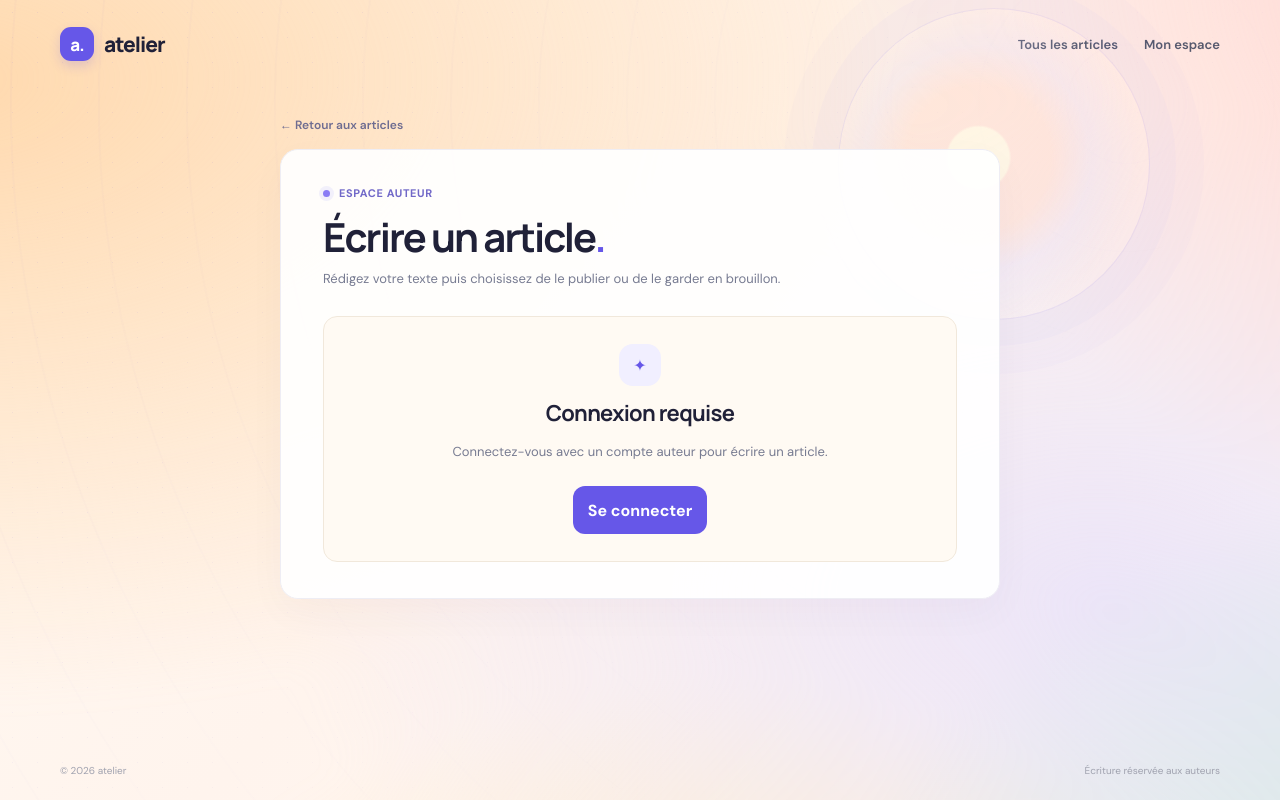
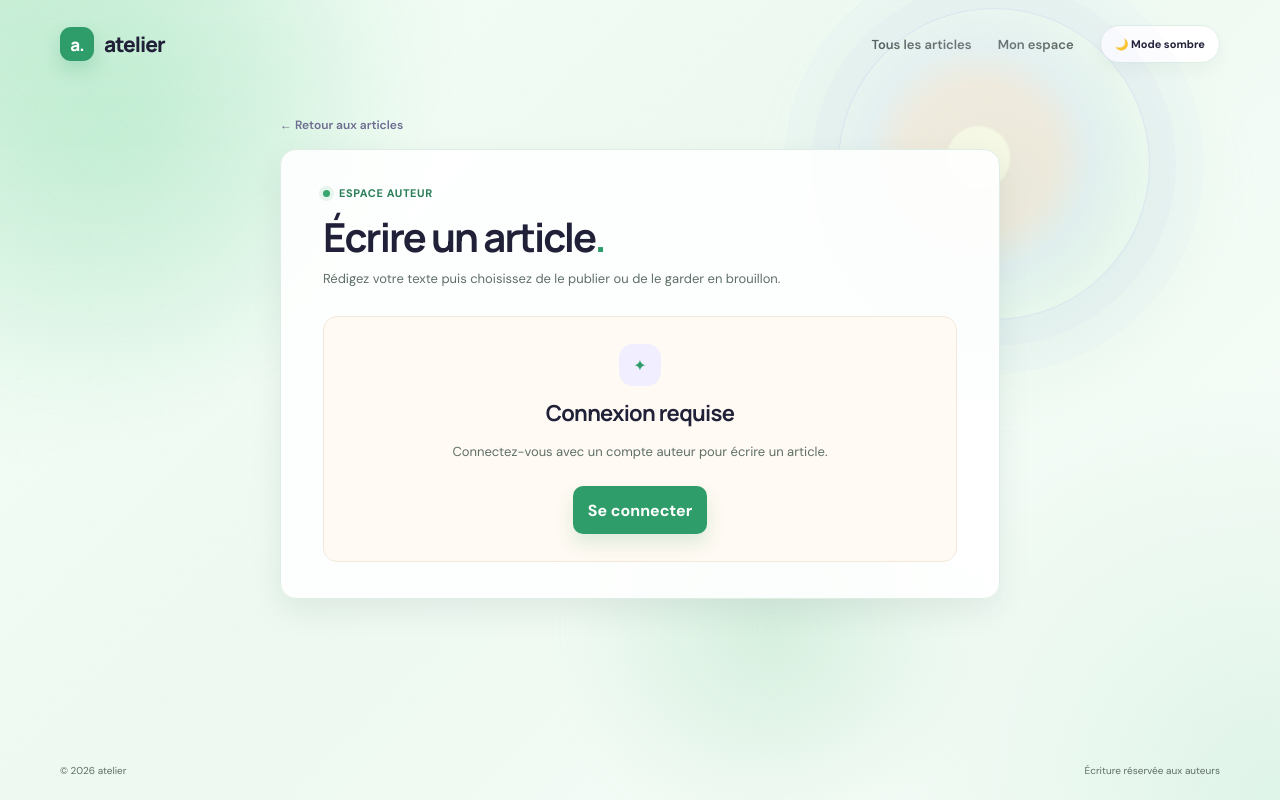
Before and after one commit to liamfootball271/lesson6, a website: page write-article.html in a window 1280 px wide. Drawn offline with Linux system fonts and the light colour scheme; no server answers.

Commit message:
supabase

```diff
--- a/auth.js
+++ b/auth.js
@@ -1,4 +1,42 @@
 const SESSION_PATH = '/api/me';
+const THEME_KEY = 'atelier-theme';
+
+function applyTheme(theme) {
+  const selectedTheme = theme === 'dark' ? 'dark' : 'light';
+  document.body.dataset.theme = selectedTheme;
+  const toggleButton = document.querySelector('#theme-toggle');
+  if (toggleButton) {
+    toggleButton.setAttribute('aria-pressed', String(selectedTheme === 'dark'));
+    toggleButton.textContent = selectedTheme === 'dark' ? '☀️ Mode clair' : '🌙 Mode sombre';
+    toggleButton.title = selectedTheme === 'dark' ? 'Passer en mode clair' : 'Passer en mode sombre';
+  }
+  const metaThemeColor = document.querySelector('meta[name="theme-color"]');
+  if (metaThemeColor) {
+    metaThemeColor.setAttribute('content', selectedTheme === 'dark' ? '#0d1b18' : '#fff8f1');
+  }
+  localStorage.setItem(THEME_KEY, selectedTheme);
+}
+
+function initThemeToggle() {
+  const nav = document.querySelector('.header-nav');
+  if (!nav || document.querySelector('#theme-toggle')) return;
+
+  const toggleButton = document.createElement('button');
+  toggleButton.type = 'button';
+  toggleButton.id = 'theme-toggle';
+  toggleButton.className = 'theme-toggle';
+  toggleButton.setAttribute('aria-label', 'Changer le thème');
+  toggleButton.addEventListener('click', () => {
+    const currentTheme = document.body.dataset.theme === 'dark' ? 'light' : 'dark';
+    applyTheme(currentTheme);
+  });
+
+  nav.appendChild(toggleButton);
+
+  const savedTheme = localStorage.getItem(THEME_KEY);
+  const preferredTheme = window.matchMedia('(prefers-color-scheme: dark)').matches ? 'dark' : 'light';
+  applyTheme(savedTheme || preferredTheme);
+}
 
 async function requestApi(path, options = {}) {
   const response = await fetch(path, {
@@ -473,6 +511,8 @@ async function initComposerPage() {
   });
 }
 
+initThemeToggle();
+
 if (document.body.dataset.page === 'auth') initAuthPage();
 if (document.body.dataset.page === 'home') initHomePage();
 if (document.body.dataset.page === 'articles') initArticlesPage();
--- a/styles.css
+++ b/styles.css
@@ -4,43 +4,145 @@
   color-scheme: light;
   font-family: 'DM Sans', sans-serif;
   color: #202138;
-  background: #fff8f1;
+  background: #f3fff8;
   font-synthesis: none;
   text-rendering: optimizeLegibility;
   --ink: #202138;
-  --muted: #777b91;
-  --purple: #6657e8;
-  --purple-dark: #5142d0;
-  --line: #e8e9f0;
+  --muted: #5e6f66;
+  --purple: #2f9d69;
+  --purple-dark: #227d53;
+  --line: #dfeee5;
+  --green-soft: #ebf9f0;
+  --green-deep: #174f3b;
+  --bg: #f3fff8;
+  --panel: rgba(255, 255, 255, 0.88);
+  --panel-strong: #ffffff;
+  --panel-soft: #f7faf8;
+  --shadow: rgba(31, 56, 48, 0.08);
+  --button-text: #ffffff;
+  --header-text: #56615a;
+  --input-bg: #ffffff;
+  --input-border: #e3eee7;
+  --radius-sm: 10px;
+  --radius-md: 16px;
+  --radius-lg: 22px;
+  --shadow-soft: 0 12px 32px rgba(28, 56, 46, 0.08);
+  --shadow-card: 0 18px 42px rgba(22, 43, 35, 0.08);
+}
+
+body[data-theme='dark'] {
+  color-scheme: dark;
+  --ink: #ebf7f2;
+  --muted: #afc9bf;
+  --purple: #49b97f;
+  --purple-dark: #75d0a0;
+  --line: #22473c;
+  --green-soft: #122d26;
+  --green-deep: #d9f6e9;
+  --bg: #0d1b18;
+  --panel: rgba(18, 31, 28, 0.92);
+  --panel-strong: #122520;
+  --panel-soft: #102824;
+  --shadow: rgba(6, 14, 12, 0.55);
+  --button-text: #0d1b18;
+  --header-text: #d9e7e2;
+  --input-bg: #112b27;
+  --input-border: #264b42;
+  --shadow-soft: 0 12px 32px rgba(3, 10, 9, 0.38);
+  --shadow-card: 0 18px 42px rgba(2, 11, 10, 0.42);
 }
 
 * { box-sizing: border-box; }
-body { position: relative; isolation: isolate; min-width: 320px; min-height: 100vh; margin: 0; display: flex; flex-direction: column; overflow-x: hidden; background: linear-gradient(135deg, #fffaf2 0%, #fff4ed 48%, #fff8f4 100%); }
+body {
+  position: relative;
+  isolation: isolate;
+  min-width: 320px;
+  min-height: 100vh;
+  margin: 0;
+  display: flex;
+  flex-direction: column;
+  overflow-x: hidden;
+  background:
+    radial-gradient(circle at top left, rgba(158, 222, 183, 0.42), transparent 31%),
+    radial-gradient(circle at bottom right, rgba(182, 230, 206, 0.38), transparent 28%),
+    linear-gradient(135deg, #f6fff8 0%, #edf9f1 42%, #f8fdf9 100%);
+  color: var(--ink);
+}
 body::before, body::after { position: fixed; z-index: 0; inset: 0; content: ''; pointer-events: none; }
-body::before { inset: -22%; background: radial-gradient(ellipse at 12% 18%, #ffd19ecf 0, transparent 31%), radial-gradient(ellipse at 83% 69%, #a9dfd0c9 0, transparent 34%), radial-gradient(ellipse at 76% 11%, #ffbcb8c4 0, transparent 29%), radial-gradient(ellipse at 39% 91%, #ffe29bc2 0, transparent 30%), radial-gradient(ellipse at 53% 48%, #d9d3ff80 0, transparent 39%); background-size: 145% 145%; filter: blur(16px); transform: translate3d(var(--background-x, 0px), var(--background-y, 0px), 0) scale(1.04); will-change: transform; animation: background-breathe 28s ease-in-out infinite alternate; }
-body::after { opacity: .34; background-image: radial-gradient(#7668df54 .8px, transparent .8px), repeating-radial-gradient(circle at 88% 13%, transparent 0 58px, #7668df13 59px 60px, transparent 61px 88px); background-size: 25px 25px, auto; mask-image: linear-gradient(135deg, #000 0%, transparent 78%); }
+body::before {
+  inset: -12%;
+  background:
+    radial-gradient(circle at 18% 22%, rgba(162, 228, 190, 0.48), transparent 18%),
+    radial-gradient(circle at 72% 30%, rgba(196, 236, 213, 0.5), transparent 16%),
+    radial-gradient(circle at 58% 72%, rgba(164, 220, 184, 0.38), transparent 17%);
+  filter: blur(22px);
+  transform: translate3d(var(--background-x, 0px), var(--background-y, 0px), 0) scale(1.04);
+  animation: background-breathe 28s ease-in-out infinite alternate;
+}
+body::after {
+  opacity: .28;
+  background-image:
+    radial-gradient(rgba(53, 122, 93, 0.14) 1px, transparent 1px),
+    radial-gradient(rgba(53, 122, 93, 0.1) 1px, transparent 1px),
+    linear-gradient(transparent 0%, rgba(255,255,255,0.2) 100%);
+  background-position: 0 0, 18px 18px, center;
+  background-size: 36px 36px;
+  mask-image: linear-gradient(135deg, rgba(0,0,0,0.8), transparent 80%);
+}
+body[data-theme='dark'] {
+  background:
+    radial-gradient(circle at top left, rgba(68, 165, 118, 0.18), transparent 30%),
+    radial-gradient(circle at bottom right, rgba(82, 170, 128, 0.12), transparent 28%),
+    linear-gradient(135deg, #0d1715 0%, #101d1a 40%, #0b1513 100%);
+}
+body[data-theme='dark']::before {
+  background:
+    radial-gradient(circle at 18% 22%, rgba(78, 176, 124, 0.28), transparent 18%),
+    radial-gradient(circle at 72% 30%, rgba(63, 134, 103, 0.22), transparent 17%),
+    radial-gradient(circle at 58% 72%, rgba(92, 172, 134, 0.18), transparent 16%);
+}
+body[data-theme='dark']::after {
+  opacity: .22;
+  background-image:
+    radial-gradient(rgba(129, 216, 170, 0.12) 1px, transparent 1px),
+    radial-gradient(rgba(129, 216, 170, 0.1) 1px, transparent 1px);
+}
 .site-header, .auth-layout, .welcome-layout, .site-footer { position: relative; z-index: 1; }
 button, input, textarea, select { font: inherit; }
 a { color: inherit; text-decoration: none; }
 
 .site-header { width: min(1160px, calc(100% - 64px)); height: 88px; margin: 0 auto; display: flex; align-items: center; justify-content: space-between; }
 .brand { display: inline-flex; align-items: center; gap: 10px; font-family: Manrope, sans-serif; font-size: 21px; font-weight: 800; letter-spacing: -1px; }
-.brand-mark { width: 34px; height: 34px; display: grid; place-items: center; border-radius: 11px; color: white; background: var(--purple); font-size: 17px; letter-spacing: -1px; box-shadow: 0 5px 12px #6657e833; }
+.brand-mark { width: 34px; height: 34px; display: grid; place-items: center; border-radius: 11px; color: white; background: var(--purple); font-size: 17px; letter-spacing: -1px; box-shadow: 0 8px 18px rgba(47, 157, 105, 0.22); }
 .header-nav { display: flex; align-items: center; gap: 26px; }
-.nav-link { color: #56596d; font-size: 13px; font-weight: 600; transition: color .2s; }
+.nav-link { color: var(--header-text); font-size: 13px; font-weight: 600; transition: color .2s; }
 .nav-link:hover { color: var(--purple); }
-.button { min-height: 48px; display: inline-flex; align-items: center; justify-content: center; gap: 12px; border: 0; border-radius: 12px; color: white; background: var(--purple); font-weight: 700; cursor: pointer; transition: transform .2s, background .2s, box-shadow .2s; }
-.button:hover { transform: translateY(-1px); background: var(--purple-dark); box-shadow: 0 8px 18px #6657e833; }
+.button {
+  min-height: 48px;
+  display: inline-flex;
+  align-items: center;
+  justify-content: center;
+  gap: 12px;
+  border: 0;
+  border-radius: var(--radius-sm);
+  color: var(--button-text);
+  background: var(--purple);
+  font-weight: 700;
+  cursor: pointer;
+  transition: transform .2s, background .2s, box-shadow .2s;
+  box-shadow: 0 10px 18px rgba(47, 157, 105, 0.16);
+}
+.button:hover { transform: translateY(-1px); background: var(--purple-dark); box-shadow: 0 12px 22px rgba(47, 157, 105, 0.22); }
 .button-small { min-height: 42px; padding: 0 18px; border-radius: 10px; font-size: 12px; }
-.button-quiet { color: #55596d; background: white; border: 1px solid var(--line); box-shadow: none; }
-.button-quiet:hover { color: var(--purple); background: white; border-color: #c9c5fb; box-shadow: none; }
+.button-quiet { color: var(--ink); background: var(--panel-strong); border: 1px solid var(--line); box-shadow: none; }
+.button-quiet:hover { color: var(--purple); background: var(--panel-strong); border-color: rgba(47, 157, 105, 0.38); box-shadow: none; }
 .button-logout { min-height: 42px; padding: 0 16px; border: 1px solid var(--purple); border-radius: 10px; color: white; background: var(--purple); font-size: 12px; font-weight: 700; box-shadow: 0 6px 18px #6657e844; }
 .button-logout:hover { color: white; border-color: var(--purple-dark); background: var(--purple-dark); box-shadow: 0 7px 18px #6657e833; }
 
-.auth-layout { width: min(1060px, calc(100% - 64px)); min-height: 620px; margin: 20px auto 32px; display: grid; grid-template-columns: 1fr 440px; overflow: hidden; border: 1px solid #ececf3; border-radius: 26px; background: #fff; box-shadow: 0 22px 70px #24234b0a; }
-.intro-panel { position: relative; min-height: 620px; display: flex; flex-direction: column; justify-content: center; padding: 76px 62px; overflow: hidden; background: linear-gradient(135deg, #ffead3, #fff1e7 42%, #e8f5ed 75%, #fff0df); background-size: 180% 180%; animation: fluid-panel 20s ease-in-out infinite alternate; }
-.eyebrow { display: flex; align-items: center; gap: 9px; margin: 0; color: #7168c8; font-size: 11px; font-weight: 700; letter-spacing: .6px; text-transform: uppercase; }
-.eyebrow-dot { width: 7px; height: 7px; border-radius: 50%; background: #8a7cf5; box-shadow: 0 0 0 4px #8a7cf51c; }
+.auth-layout { width: min(1060px, calc(100% - 64px)); min-height: 620px; margin: 20px auto 32px; display: grid; grid-template-columns: 1fr 440px; overflow: hidden; border: 1px solid var(--line); border-radius: var(--radius-lg); background: var(--panel); box-shadow: var(--shadow-card); }
+.intro-panel { position: relative; min-height: 620px; display: flex; flex-direction: column; justify-content: center; padding: 76px 62px; overflow: hidden; background: linear-gradient(135deg, #eafef1, #f0fff7 42%, #e3f6eb 75%, #f4fff6); background-size: 180% 180%; animation: fluid-panel 20s ease-in-out infinite alternate; }
+.eyebrow { display: flex; align-items: center; gap: 9px; margin: 0; color: #2a7d59; font-size: 11px; font-weight: 700; letter-spacing: .6px; text-transform: uppercase; }
+.eyebrow-dot { width: 7px; height: 7px; border-radius: 50%; background: #37a66c; box-shadow: 0 0 0 4px #37a66c1c; }
 h1, h2 { font-family: Manrope, sans-serif; letter-spacing: -1.9px; }
 .intro-panel h1 { z-index: 1; margin: 22px 0 16px; font-size: clamp(37px, 4vw, 51px); line-height: 1.16; font-weight: 800; }
 .intro-panel h1 span { color: var(--purple); }
@@ -50,19 +152,19 @@ h1, h2 { font-family: Manrope, sans-serif; letter-spacing: -1.9px; }
 .decor { position: absolute; border: 1px solid #8174ed1e; border-radius: 50%; }
 .decor-one { width: 340px; height: 340px; right: -142px; bottom: -167px; box-shadow: 0 0 0 36px #8174ed08, 0 0 0 72px #8174ed06; animation: float-orbit 13s ease-in-out infinite alternate; }
 .decor-two { width: 110px; height: 110px; top: 55px; right: 72px; background: #ffffff42; animation: float-orbit 9s ease-in-out infinite alternate-reverse; }
-.form-panel { align-self: center; padding: 52px 48px; }
+.form-panel { align-self: center; padding: 52px 48px; background: transparent; }
 .form-heading .eyebrow { margin-bottom: 13px; }
 .form-heading h2 { margin: 0 0 8px; font-size: 25px; line-height: 1.3; letter-spacing: -1px; }
 .form-heading > p:last-child { margin: 0; color: var(--muted); font-size: 12px; line-height: 1.6; }
-.tab-list { display: grid; grid-template-columns: 1fr 1fr; gap: 5px; margin: 27px 0 23px; padding: 4px; border-radius: 11px; background: #f5f5f9; }
-.tab-button { min-height: 38px; border: 0; border-radius: 8px; color: #777b8f; background: transparent; font-size: 11px; font-weight: 700; cursor: pointer; }
-.tab-button.is-active { color: var(--purple); background: white; box-shadow: 0 2px 8px #2726420c; }
+.tab-list { display: grid; grid-template-columns: 1fr 1fr; gap: 5px; margin: 27px 0 23px; padding: 4px; border-radius: 12px; background: var(--panel-soft); border: 1px solid var(--line); }
+.tab-button { min-height: 38px; border: 0; border-radius: 9px; color: var(--muted); background: transparent; font-size: 11px; font-weight: 700; cursor: pointer; }
+.tab-button.is-active { color: var(--purple); background: var(--panel-strong); box-shadow: 0 2px 8px rgba(32, 44, 36, 0.08); }
 .auth-form { display: flex; flex-direction: column; }
 .auth-form[hidden] { display: none; }
 .auth-form label { margin: 0 0 8px; color: #414459; font-size: 11px; font-weight: 700; }
-.auth-form input { width: 100%; height: 47px; margin-bottom: 18px; padding: 0 13px; border: 1px solid #e4e5ed; border-radius: 9px; outline: none; color: var(--ink); background: white; font-size: 12px; transition: border .2s, box-shadow .2s; }
+.auth-form input { width: 100%; height: 47px; margin-bottom: 18px; padding: 0 13px; border: 1px solid var(--input-border); border-radius: var(--radius-sm); outline: none; color: var(--ink); background: var(--input-bg); font-size: 12px; transition: border .2s, box-shadow .2s; }
 .auth-form input::placeholder { color: #b2b4c2; }
-.auth-form input:focus { border-color: #9389f2; box-shadow: 0 0 0 3px #8174ed18; }
+.auth-form input:focus { border-color: rgba(47, 157, 105, 0.45); box-shadow: 0 0 0 3px rgba(47, 157, 105, 0.12); }
 .label-row { display: flex; align-items: center; justify-content: space-between; }
 .form-message { min-height: 15px; margin: -5px 0 9px; color: #c14b5b; font-size: 11px; line-height: 1.4; }
 .form-message:empty { min-height: 0; margin: 0; }
@@ -74,7 +176,7 @@ h1, h2 { font-family: Manrope, sans-serif; letter-spacing: -1.9px; }
 .text-button:hover { color: var(--purple-dark); text-decoration: underline; }
 .privacy-note { display: flex; align-items: center; justify-content: center; gap: 7px; margin: 25px 0 0; color: #9a9cab; font-size: 10px; }
 .privacy-note span { color: #9389ef; font-size: 14px; }
-.site-footer { width: min(1160px, calc(100% - 64px)); margin: auto auto 0; min-height: 60px; display: flex; align-items: center; justify-content: space-between; color: #a0a2af; font-size: 10px; }
+.site-footer { width: min(1160px, calc(100% - 64px)); margin: auto auto 0; min-height: 60px; display: flex; align-items: center; justify-content: space-between; color: var(--muted); font-size: 10px; }
 
 .user-chip { display: flex; align-items: center; gap: 9px; color: #65697d; font-size: 12px; font-weight: 600; }
 .user-dot { width: 8px; height: 8px; border-radius: 50%; background: #51bd91; box-shadow: 0 0 0 4px #51bd911c; }
@@ -86,7 +188,7 @@ h1, h2 { font-family: Manrope, sans-serif; letter-spacing: -1.9px; }
 .articles-heading > p:not(.eyebrow), .form-heading > p:last-child { color: var(--muted); font-size: 13px; line-height: 1.7; }
 .articles-heading .button { margin-top: 15px; padding: 0 17px; }
 .article-list { display: grid; gap: 16px; }
-.article-card, .empty-state, .composer-card { border: 1px solid #eeedf4; border-radius: 18px; background: #ffffffed; box-shadow: 0 14px 40px #302b6508; }
+.article-card, .empty-state, .composer-card { border: 1px solid var(--line); border-radius: var(--radius-md); background: var(--panel); box-shadow: var(--shadow-soft); }
 .article-card { padding: 25px 28px; }
 .article-meta { display: flex; align-items: center; justify-content: space-between; gap: 14px; color: #85889a; font-size: 11px; }
 .article-status { padding: 5px 9px; border-radius: 20px; color: #816246; background: #fff3e4; font-size: 10px; font-weight: 700; }
@@ -105,10 +207,10 @@ h1, h2 { font-family: Manrope, sans-serif; letter-spacing: -1.9px; }
 .composer-card .form-heading > p:last-child { margin: 0; }
 .article-form { display: flex; flex-direction: column; margin-top: 27px; }
 .article-form label { margin: 0 0 8px; color: #414459; font-size: 11px; font-weight: 700; }
-.article-form input, .article-form textarea, .article-form select { width: 100%; margin-bottom: 19px; padding: 12px 13px; border: 1px solid #e4e5ed; border-radius: 9px; outline: none; color: var(--ink); background: white; font-size: 12px; transition: border .2s, box-shadow .2s; }
+.article-form input, .article-form textarea, .article-form select { width: 100%; margin-bottom: 19px; padding: 12px 13px; border: 1px solid var(--input-border); border-radius: var(--radius-sm); outline: none; color: var(--ink); background: var(--input-bg); font-size: 12px; transition: border .2s, box-shadow .2s; }
 .article-form input, .article-form select { min-height: 46px; }
 .article-form textarea { min-height: 220px; resize: vertical; line-height: 1.7; }
-.article-form input:focus, .article-form textarea:focus, .article-form select:focus { border-color: #9389f2; box-shadow: 0 0 0 3px #8174ed18; }
+.article-form input:focus, .article-form textarea:focus, .article-form select:focus { border-color: rgba(47, 157, 105, 0.45); box-shadow: 0 0 0 3px rgba(47, 157, 105, 0.12); }
 .article-form textarea::placeholder, .article-form input::placeholder { color: #b2b4c2; }
 .article-form .button-submit { margin-top: 0; }
 .composer-note { margin: 13px 0 0; color: #9698a7; text-align: center; font-size: 10px; }
@@ -118,7 +220,7 @@ h1, h2 { font-family: Manrope, sans-serif; letter-spacing: -1.9px; }
 .articles-layout [hidden], .composer-card [hidden] { display: none; }
 .admin-layout { position: relative; z-index: 1; width: min(1100px, calc(100% - 48px)); margin: 38px auto 64px; }
 .admin-layout [hidden] { display: none; }
-.admin-section { margin-top: 26px; padding: 25px; border: 1px solid #eeedf4; border-radius: 18px; background: #ffffffed; box-shadow: 0 14px 40px #302b6508; }
+.admin-section { margin-top: 26px; padding: 25px; border: 1px solid var(--line); border-radius: var(--radius-md); background: var(--panel); box-shadow: var(--shadow-soft); }
 .admin-section-heading { display: flex; align-items: center; justify-content: space-between; gap: 16px; margin-bottom: 18px; }
 .admin-section-heading h2 { margin: 8px 0 0; font-size: 23px; letter-spacing: -.8px; }
 .admin-caption, .admin-empty { color: var(--muted); font-size: 11px; }
@@ -136,8 +238,8 @@ h1, h2 { font-family: Manrope, sans-serif; letter-spacing: -1.9px; }
 .button-danger:disabled { opacity: .55; cursor: not-allowed; transform: none; }
 .admin-empty { margin: 17px 0 0; text-align: center; }
 .welcome-action { margin-top: 24px; padding: 0 19px; }
-.welcome-layout { width: min(1060px, calc(100% - 64px)); flex: 1; min-height: 590px; margin: 10px auto 24px; display: grid; place-items: center; overflow: hidden; border: 1px solid #f0e5db; border-radius: 26px; background: linear-gradient(135deg, #ffead3dc, #fffaf2df 48%, #e7f4e9dc); background-size: 180% 180%; animation: fluid-panel 20s ease-in-out infinite alternate; }
-.welcome-card { position: relative; z-index: 1; width: min(590px, calc(100% - 40px)); padding: 58px 40px; text-align: center; border: 1px solid #eeedf7; border-radius: 22px; background: #ffffffd9; box-shadow: 0 18px 55px #302b650b; backdrop-filter: blur(8px); }
+.welcome-layout { width: min(1060px, calc(100% - 64px)); flex: 1; min-height: 590px; margin: 10px auto 24px; display: grid; place-items: center; overflow: hidden; border: 1px solid #dfeee5; border-radius: 26px; background: linear-gradient(135deg, #ebfdf2dc, #f8fffbdc 48%, #e6f5ebdc); background-size: 180% 180%; animation: fluid-panel 20s ease-in-out infinite alternate; }
+.welcome-card { position: relative; z-index: 1; width: min(590px, calc(100% - 40px)); padding: 58px 40px; text-align: center; border: 1px solid var(--line); border-radius: var(--radius-lg); background: var(--panel); box-shadow: var(--shadow-card); backdrop-filter: blur(8px); }
 .success-icon { width: 54px; height: 54px; display: grid; place-items: center; margin: 0 auto 24px; border: 1px solid #dcefe6; border-radius: 18px; color: #2b9972; background: #effaf5; font-size: 24px; font-weight: 500; }
 .welcome-card > .eyebrow { justify-content: center; }
 .welcome-card h1 { margin: 18px 0 14px; font-size: clamp(35px, 5vw, 49px); line-height: 1.18; font-weight: 800; }
@@ -172,6 +274,24 @@ h1, h2 { font-family: Manrope, sans-serif; letter-spacing: -1.9px; }
 @keyframes float-orbit {
   from { transform: translate3d(0, 0, 0) rotate(-4deg); }
   to { transform: translate3d(-12px, 15px, 0) rotate(5deg); }
+}
+
+.theme-toggle {
+  min-height: 38px;
+  padding: 0 14px;
+  border: 1px solid var(--line);
+  border-radius: 999px;
+  background: var(--panel-strong);
+  color: var(--ink);
+  font-size: 11px;
+  font-weight: 700;
+  cursor: pointer;
+  transition: transform .2s, border-color .2s, background .2s;
+  box-shadow: 0 8px 18px rgba(22, 43, 35, 0.04);
+}
+.theme-toggle:hover {
+  transform: translateY(-1px);
+  border-color: rgba(47, 157, 105, 0.38);
 }
 
 @media (max-width: 820px) {
```
